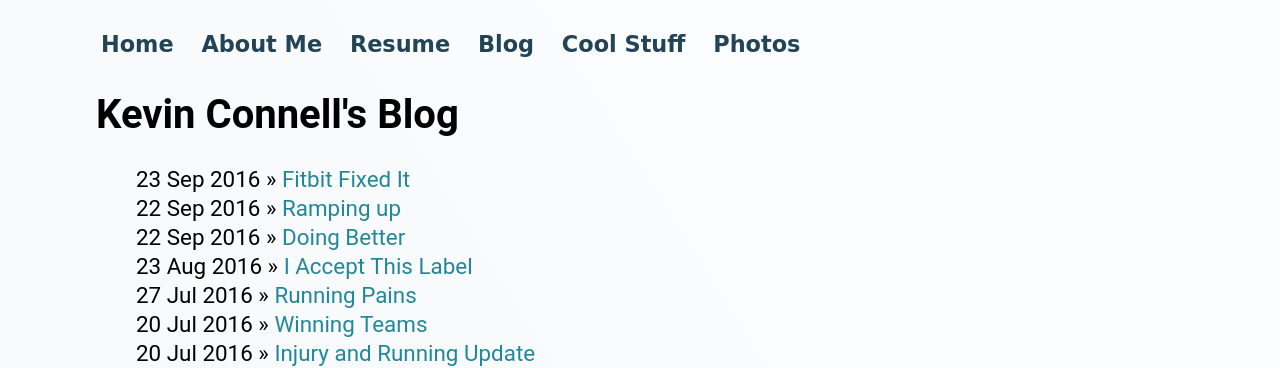
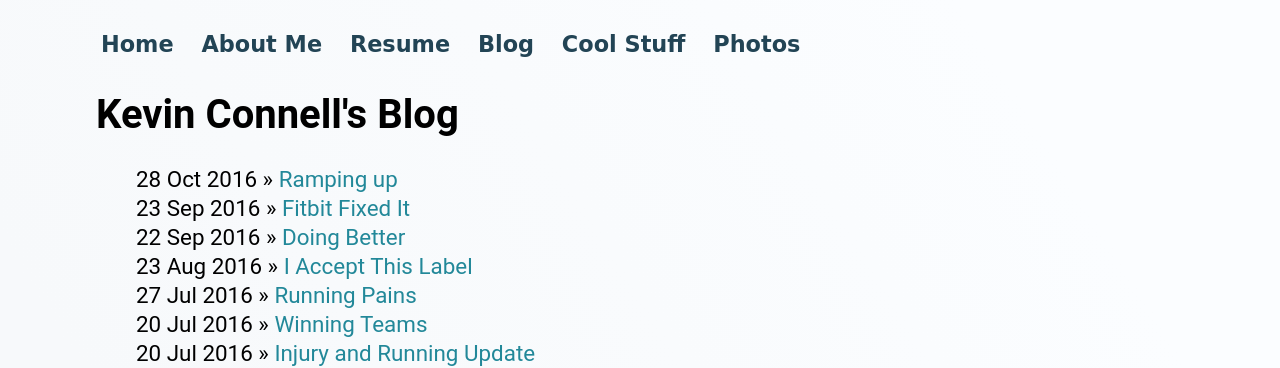
Before and after one commit to mo4dawg/mo4dawg.github.io, a Jekyll site: the page built from blog/oldIndex.html, in a window 1280 px wide. Shown: the top 368 px of the page. Built offline with Jekyll 4.4.1, drawn with Linux system fonts in a browser that asks for light colours.

Commit message:
Update 2016-10-28-ramping-up.md

```diff
--- a/_posts/2016-10-28-ramping-up.md
+++ b/_posts/2016-10-28-ramping-up.md
@@ -1,7 +1,7 @@
 ---
 layout: post
 title: "Ramping up"
-date: 2016-09-22
+date: 2016-10-28
 tags:
 - running
 published: true
```
